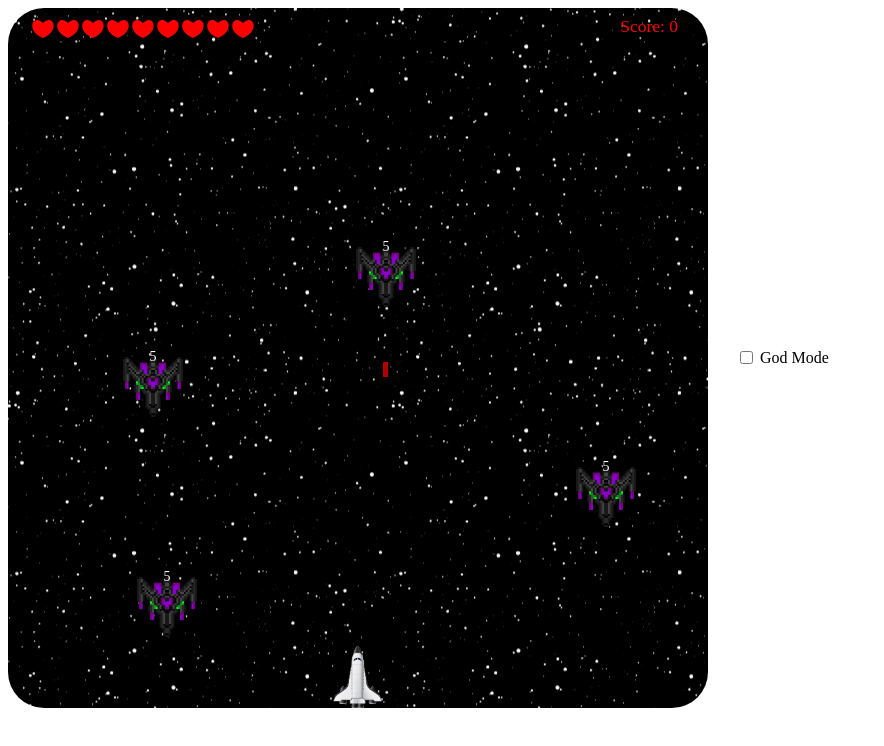
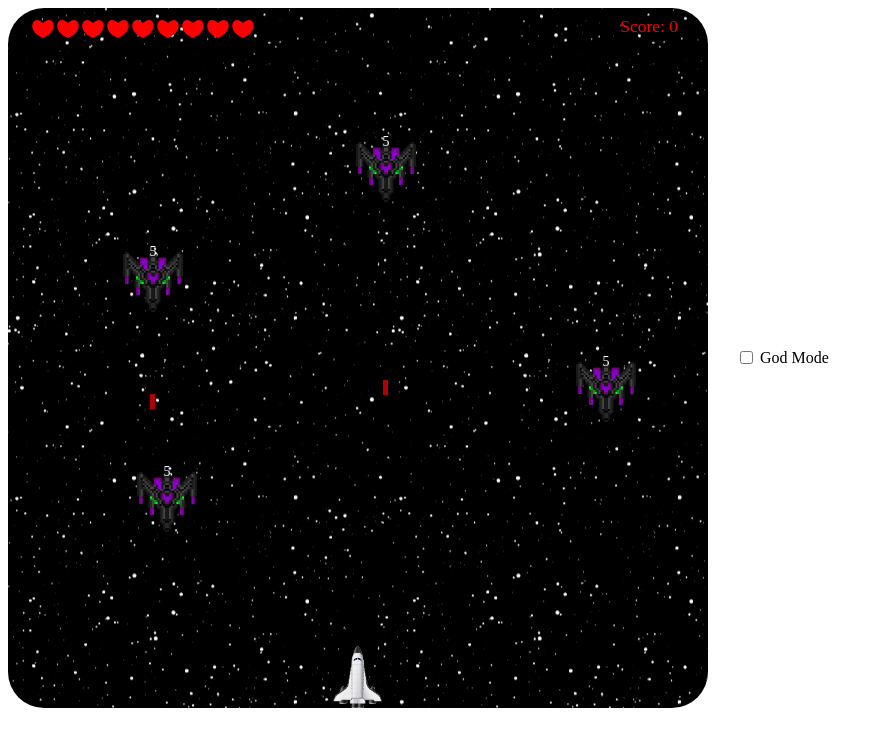
Before and after one commit to Snollyg0ster/BrowserGame, a React app: page / in a window 1280 px wide. Shown: the top 746 px of the page, without its empty margins (0-884 px from the left). Built offline with nearby package versions, Linux system fonts and the light colour scheme.

Commit message:
fix weapon methods and game time

```diff
--- a/src/App.tsx
+++ b/src/App.tsx
@@ -5,7 +5,7 @@ import { SettingsProps } from "./models";
 import Settings from "./components/settings";
 
 const App = () => {
-  const [settings, setSettings] = useState<SettingsProps>();
+  const [game, setGame] = useState<Game>();
 
   const gameCanvas = useRef<HTMLCanvasElement | null>(null)
   const backgroundCanvas = useRef<HTMLCanvasElement | null>(null)
@@ -20,7 +20,7 @@ const App = () => {
       const uiContext = uiCanvas.current?.getContext('2d');
       if (!(gameContext && backgroundContext && uiContext)) return;
       game = new Game({ game: gameContext, ui: uiContext, background: backgroundContext });
-      setSettings(game.getSettings());
+      setGame(game);
     }
 
     return () => game?.stop();
@@ -47,7 +47,7 @@ const App = () => {
         className="canvas ui"
       />
     </div>
-    <Settings settings={settings} />
+    <Settings settings={game?.getSettings()} />
   </div>
 }
 
--- a/src/game.ts
+++ b/src/game.ts
@@ -9,7 +9,7 @@ import HeartHealth from './gameComponents/heartHealth';
 import { GameContext } from './models';
 import Background from './gameComponents/background';
 
-const gameLevels: BattleFieldProps['atackPeriods'] = [[2, 7], [12, 15], [18]];
+const gameLevels: BattleFieldProps['atackPeriods'] = [[1, 5], [10, 15], [20]];
 
 //the speed in components is equal to the number of pixels per second
 
@@ -26,9 +26,9 @@ class Game {
   private running = true;
   private prevTime = 0;
   private pressed: ReturnType<GameInput['getPressed']>;
-  private paused = false;
   private delay = 0;
   private startPauseTime = 0;
+  paused = false;
 
   constructor(private ctx: GameContext) {
     this.battlefield = new Battlefield(ctx, ...this.gsize, {
@@ -77,7 +77,7 @@ class Game {
     this.pressed.left && this.ship.left(deltaTime);
     this.pressed.up && this.ship.up(deltaTime);
     this.pressed.down && this.ship.down(deltaTime);
-    this.pressed.shootKey && this.ship.shoot();
+    this.pressed.shootKey && this.ship.shoot(time);
 
     this.background.draw(time, deltaTime);
     this.battlefield.update(time, deltaTime);
--- a/src/gameComponents/battlefield.ts
+++ b/src/gameComponents/battlefield.ts
@@ -203,7 +203,11 @@ class Battlefield {
     this.bullets = updatedBullets;
   }
 
-  private updateInvaders(ctx: CanvasRenderingContext2D, deltaTime: number) {
+  private updateInvaders(
+    ctx: CanvasRenderingContext2D,
+    time: number,
+    deltaTime: number
+  ) {
     const updatedInvaders = this.invaders
       .filter((invader) => {
         if (invader.hp <= 0) {
@@ -212,7 +216,7 @@ class Battlefield {
         }
         return isEntityExist(invader);
       })
-      .map((invader) => invader.fly(deltaTime));
+      .map((invader) => invader.fly(time, deltaTime));
     updatedInvaders.forEach((invader) => invader.draw(ctx));
     this.invaders = updatedInvaders;
   }
@@ -221,7 +225,7 @@ class Battlefield {
     this.gameSec = secondsFromStart(this.startTime, time);
     this.isAtackGoing();
     this.calculateNewInvader();
-    this.updateInvaders(this.ctx.game, deltaTime);
+    this.updateInvaders(this.ctx.game, time, deltaTime);
     this.updateBullets(this.ctx.game, deltaTime);
   }
 }
--- a/src/gameComponents/guns.ts
+++ b/src/gameComponents/guns.ts
@@ -6,7 +6,7 @@ import { randomRgbaString } from './utils';
 
 class Gun {
   type: string = 'gun';
-  protected lastShot = 0;
+  lastShot = 0;
   protected color: CSSProperties['color'] = undefined;
   protected enemy = false;
   protected configSpeed: number | null = null;
@@ -30,19 +30,13 @@ class Gun {
     return this;
   }
 
-  shoot(x: number, y: number, options?: ShootProps) {
-    const { speed = this.defaultSpeed, elevate = true, skip } = options || {};
+  fire(x: number, y: number, options?: ShootProps) {
+    const { speed = this.defaultSpeed, elevate = true } = options || {};
     const bulletSpeed = this.configSpeed || speed;
-    const nowtime = performance.now();
-    if (skip) this.lastShot = nowtime;
-    if (!skip && (nowtime - this.lastShot) / 1000 >= this.rechargeSpeed)
-      this.lastShot = nowtime;
-    else return;
-
     const color = this.color || randomRgbaString(150, 150);
     const bullet = new Bullet(
       this.battlefield.gSize.height,
-      x,
+      x + this.width / 2,
       y,
       bulletSpeed,
       {
@@ -52,12 +46,21 @@ class Gun {
     );
     elevate && bullet.upToSelfHeight();
     this.battlefield.addBullet(bullet);
+  }
+
+  shoot(time: number, x: number, y: number, options?: ShootProps) {
+    if (!this.lastShot || (time - this.lastShot) / 1000 >= this.rechargeSpeed)
+      this.lastShot = time;
+    else return;
+
+    this.fire(x, y, options);
+
     return 1;
   }
 }
 
 export class DoubleGun extends Gun {
-  type: string = 'gudoubleGunn';
+  type: string = 'doubleGun';
 
   constructor(
     battlefield: Battlefield,
@@ -73,15 +76,9 @@ export class DoubleGun extends Gun {
     configSpeed && (this.configSpeed = configSpeed);
   }
 
-  shoot(x1: number, y: number, options?: ShootProps) {
-    const { speed = this.defaultSpeed, skip } = options || {};
+  fire(x1: number, y: number, options?: ShootProps) {
+    const { speed = this.defaultSpeed } = options || {};
     const bulletSpeed = this.configSpeed || speed;
-    const nowtime = performance.now();
-    if (skip) this.lastShot = nowtime;
-    if (!skip && (nowtime - this.lastShot) / 1000 >= this.rechargeSpeed)
-      this.lastShot = nowtime;
-    else return;
-
     const color = this.color || randomRgbaString(150, 150);
     const bullet = new Bullet(
       this.battlefield.gSize.height,
@@ -101,7 +98,6 @@ export class DoubleGun extends Gun {
     bullet2.upToSelfHeight();
     this.battlefield.addBullet(bullet);
     this.battlefield.addBullet(bullet2);
-    return 1;
   }
 }
 
--- /dev/null
+++ b/src/gameComponents/healthBar.ts
@@ -0,0 +1,3 @@
+class HealthBar {}
+
+export default HealthBar;
--- a/src/gameComponents/invader.ts
+++ b/src/gameComponents/invader.ts
@@ -74,9 +74,9 @@ class Invader {
     this.y = y;
   }
 
-  private shoot() {
+  private shoot(time: number) {
     this.guns?.forEach((gun) =>
-      gun.shoot(gun.type === 'gun' ? this.x + this.width / 2 : this.x, this.y, {
+      gun.shoot(time, this.x, this.y, {
         elevate: false,
         speed: -300,
       })
@@ -101,11 +101,11 @@ class Invader {
     ctx.fillText(this.hp.toString(), textX, textY, 30);
   }
 
-  fly(deltaTime: number) {
+  fly(time: number, deltaTime: number) {
     const verticalPosition = this.y + (this.speed / 1000) * deltaTime;
     this.y = verticalPosition;
     if (verticalPosition - this.height > this.gHeight) this.deleted = true;
-    else this.shoot();
+    else this.shoot(time);
     return this;
   }
 }
--- a/src/gameComponents/models.ts
+++ b/src/gameComponents/models.ts
@@ -44,7 +44,6 @@ export interface GunScheme {
 export type ShootProps = Partial<{
   elevate: boolean;
   speed: number;
-  skip: boolean;
 }>;
 
 export type InvaderProps = Partial<{
@@ -61,3 +60,8 @@ export type InvaderProps = Partial<{
 }>;
 
 export type InvaderTypes = 'littleInvader' | 'bigInvader';
+
+export interface GunQueueItem {
+  gun: Gun;
+  timeGap: number;
+}
--- /dev/null
+++ b/src/gameComponents/multiGun.ts
@@ -0,0 +1,26 @@
+import { GunQueueItem, ShootProps } from './models';
+
+class MultiGun {
+  private queue: GunQueueItem[];
+  private lastGunIndex = 0;
+  private nextTurnTime = 0;
+
+  constructor(...items: GunQueueItem[]) {
+    this.queue = items;
+  }
+
+  shoot(time: number, x: number, y: number, options?: ShootProps) {
+    const { gun, timeGap } = this.queue[this.lastGunIndex];
+    if (time >= this.nextTurnTime) {
+      gun.fire(x, y, options);
+      this.nextTurnTime = time + timeGap * 1000;
+      if (this.lastGunIndex === this.queue.length - 1) {
+        this.lastGunIndex = 0;
+        return;
+      }
+      this.lastGunIndex++;
+    }
+  }
+}
+
+export default MultiGun;
--- a/src/gameComponents/ship.ts
+++ b/src/gameComponents/ship.ts
@@ -1,4 +1,5 @@
 import Battlefield from './battlefield';
+import GunQueue from './multiGun';
 import Gun, { DoubleGun } from './guns';
 
 class SpaceShip {
@@ -6,9 +7,7 @@ class SpaceShip {
   public y: number;
   private speed = 250;
   private pitchSpeed = 320;
-  private gun: Gun;
-  private doubleGun: DoubleGun;
-  private isDoubleGun = true;
+  private gunQueue: GunQueue;
   private image = new Image();
   private godMode = false;
   private defaultHealth = 9;
@@ -22,8 +21,16 @@ class SpaceShip {
     public height: number,
     private battlefield: Battlefield
   ) {
-    this.gun = new Gun(this.battlefield, 0.1, this.width);
-    this.doubleGun = new DoubleGun(this.battlefield, 0.1, this.width);
+    this.gunQueue = new GunQueue(
+      {
+        gun: new Gun(this.battlefield, 0.2, this.width),
+        timeGap: 0.1,
+      },
+      {
+        gun: new DoubleGun(this.battlefield, 0.2, this.width),
+        timeGap: 0.1,
+      }
+    );
     this.x = gWidth / 2 - width / 2;
     this.y = gHeight - height;
   }
@@ -100,16 +107,9 @@ class SpaceShip {
     this.y = newPosition;
   }
 
-  shoot() {
+  shoot(time: number) {
     if (this.killed) return;
-    const isDoubleShooted = this.doubleGun.shoot(this.x, this.y, {
-      skip: !this.isDoubleGun,
-    });
-    if (isDoubleShooted) this.isDoubleGun = !this.isDoubleGun;
-    const isShooted = this.gun.shoot(this.x + this.width / 2, this.y, {
-      skip: this.isDoubleGun,
-    });
-    if (isShooted) this.isDoubleGun = !this.isDoubleGun;
+    this.gunQueue.shoot(time, this.x, this.y);
   }
 }
 
```
